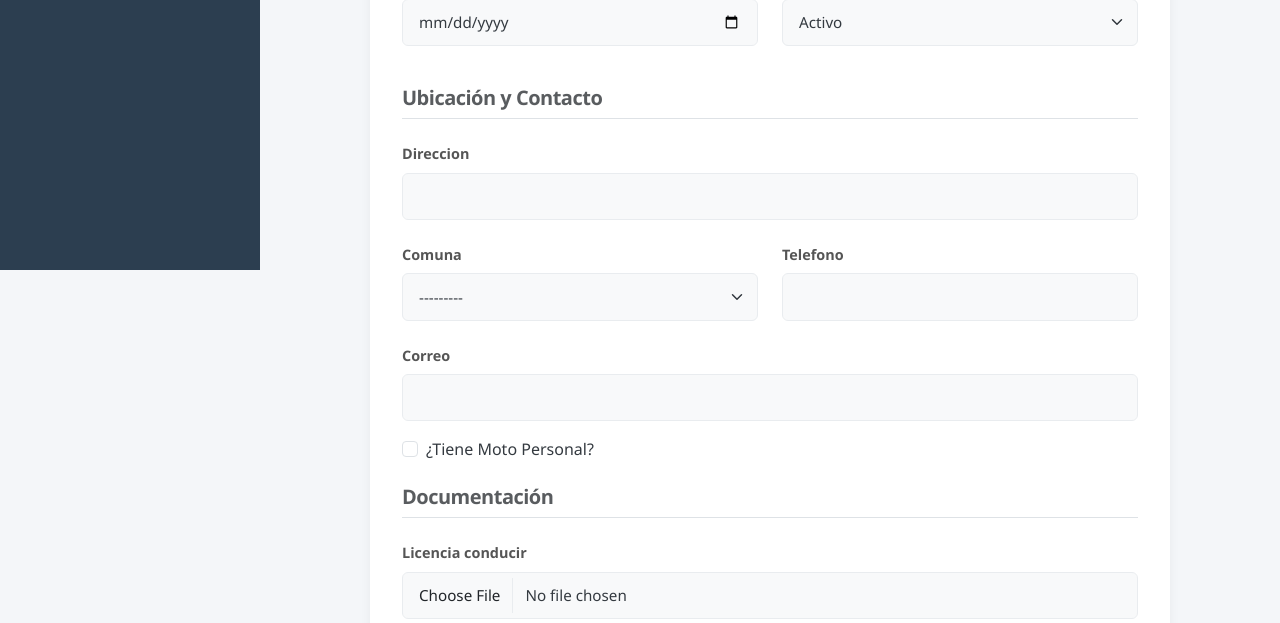
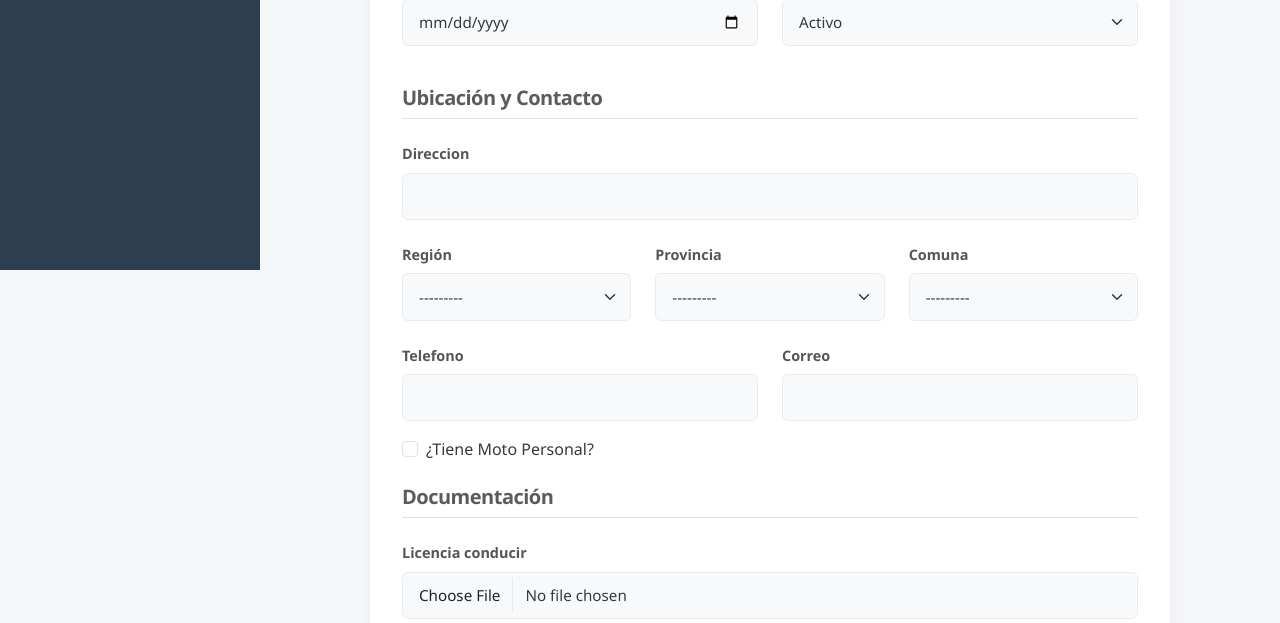
Before and after one commit to jlagosz/Proyecto_integrado, a Django app: page /motoristas/crear/ in a window 1280 px wide. Shown: the part 530-1153 px from the top of the page. Run offline with Django 5.2, Linux system fonts and the light colour scheme; a user stored in the database is signed in; tables that the repository leaves empty hold one stand-in row (values such as "Sample post"); parts of the project's set-up code (start-up, migrations or seed data) failed here and were passed over.

Commit message:
Se arreglo el funcionamiento de  Region, Provincia y Comuna

```diff
--- a/Templates/discopro/Motorista/motorista_form.html
+++ b/Templates/discopro/Motorista/motorista_form.html
@@ -18,7 +18,7 @@
         </div>
 
         <div class="form-card-body">
-            <form method="post" enctype="multipart/form-data">
+            <form method="post" enctype="multipart/form-data" id="motoristaForm">
                 {% csrf_token %}
 
                 {% if form.non_field_errors %}
@@ -26,6 +26,7 @@
                 {% endif %}
 
                 <h5 class="text-muted mb-3 pb-2 border-bottom">Identificación Personal</h5>
+
                 <div class="row">
                   <div class="col-md-6">
                     <div class="mb-3">
@@ -92,13 +93,22 @@
                 </div>
 
                 <div class="row">
-                  <div class="col-md-6">
-                    <div class="mb-3">
+                    <div class="col-md-4 mb-3">
+                        <label class="form-label">{{ form.region.label }}</label>
+                        {{ form.region.as_widget }}
+                    </div>
+                    <div class="col-md-4 mb-3">
+                        <label class="form-label">{{ form.provincia.label }}</label>
+                        {{ form.provincia.as_widget }}
+                    </div>
+                    <div class="col-md-4 mb-3">
                         <label class="form-label">{{ form.comuna.label }}</label>
                         {{ form.comuna.as_widget }}
                         {% if form.comuna.errors %}<div class="text-danger">{{ form.comuna.errors }}</div>{% endif %}
                     </div>
                 </div>
+
+                <div class="row">
                   <div class="col-md-6">
                     <div class="mb-3">
                       <label class="form-label">{{ form.telefono.label }}</label>
@@ -106,12 +116,13 @@
                       {% if form.telefono.errors %}<div class="text-danger">{{ form.telefono.errors }}</div>{% endif %}
                     </div>
                   </div>
-                </div>
-
+                  <div class="col-md-6">
                     <div class="mb-3">
                       <label class="form-label">{{ form.correo.label }}</label>
                       {{ form.correo.as_widget }}
                       {% if form.correo.errors %}<div class="text-danger">{{ form.correo.errors }}</div>{% endif %}
+                    </div>
+                  </div>
                 </div>
 
                 <div class="mb-3 form-check">
@@ -163,13 +174,44 @@
     </div>
 </div>
 
+<script src="https://code.jquery.com/jquery-3.6.0.min.js"></script>
 <script>
-    document.addEventListener('DOMContentLoaded', function() {
-        document.querySelectorAll('select').forEach(function(select) {
-            select.classList.add('form-select');
+    // URLs desde Django
+    const urlProvincias = "{% url 'ajax_load_provincias' %}";
+    const urlComunas = "{% url 'ajax_load_comunas' %}";
+
+    // 1. Cambio en REGIÓN
+    $("#id_region").change(function () {
+        const regionId = $(this).val();
+
+        $.ajax({
+            url: urlProvincias,
+            data: { 'region': regionId },
+            success: function (data) {
+                let html_data = '<option value="">---------</option>';
+                data.forEach(function (provincia) {
+                    html_data += `<option value="${provincia.idProvincia}">${provincia.nombreProvincia}</option>`;
                 });
-        document.querySelectorAll('input[type="text"], input[type="email"]').forEach(function(input) {
-            input.classList.add('form-control');
+                $("#id_provincia").html(html_data);
+                $("#id_comuna").html('<option value="">---------</option>');
+            }
+        });
+    });
+
+    // 2. Cambio en PROVINCIA
+    $("#id_provincia").change(function () {
+        const provinciaId = $(this).val();
+
+        $.ajax({
+            url: urlComunas,
+            data: { 'provincia': provinciaId },
+            success: function (data) {
+                let html_data = '<option value="">---------</option>';
+                data.forEach(function (comuna) {
+                    html_data += `<option value="${comuna.idComuna}">${comuna.nombreComuna}</option>`;
+                });
+                $("#id_comuna").html(html_data);
+            }
         });
     });
 </script>
--- a/discopro/forms.py
+++ b/discopro/forms.py
@@ -4,7 +4,7 @@ from .models import (
     Farmacia, Motorista, Moto, ContactoEmergencia,
     AsignacionFarmacia, AsignacionMoto, Documentacion, DocumentacionMoto,
     Mantenimiento, TipoMovimiento, Movimiento,
-    Usuario, Rol
+    Usuario, Rol, Region, Provincia, Comuna
 )
 
 # --- WIDGETS NATIVOS ---
@@ -102,12 +102,25 @@ class UsuarioForm(forms.ModelForm):
         return user
 
 # --- FORMULARIOS MODULOS ---
+# --- Farmacia ---
+class FarmaciaForm(forms.ModelForm):
+    region = forms.ModelChoiceField(
+        queryset=Region.objects.all(),
+        label="Región",
+        widget=forms.Select(attrs={'class': 'form-select'}),
+        required=False
+    )
+    provincia = forms.ModelChoiceField(
+        queryset=Provincia.objects.none(),
+        label="Provincia",
+        widget=forms.Select(attrs={'class': 'form-select'}),
+        required=False
+    )
 
-class FarmaciaForm(forms.ModelForm):
     class Meta:
         model = Farmacia
         fields = [
-            'nombre', 'direccion', 'comuna',
+            'nombre', 'direccion', 'region', 'provincia', 'comuna',
             'horario_apertura', 'horario_cierre', 'telefono',
             'latitud', 'longitud'
         ]
@@ -122,14 +135,57 @@ class FarmaciaForm(forms.ModelForm):
             'horario_cierre': NativeTimeInput(),
         }
 
+    def __init__(self, *args, **kwargs):
+        super().__init__(*args, **kwargs)
+
+        self.fields['comuna'].queryset = Comuna.objects.none()
+
+        if 'region' in self.data:
+            try:
+                region_id = int(self.data.get('region'))
+                self.fields['provincia'].queryset = Provincia.objects.filter(region_id=region_id).order_by('nombreProvincia')
+            except (ValueError, TypeError):
+                pass
+
+        if 'provincia' in self.data:
+            try:
+                provincia_id = int(self.data.get('provincia'))
+                self.fields['comuna'].queryset = Comuna.objects.filter(provincia_id=provincia_id).order_by('nombreComuna')
+            except (ValueError, TypeError):
+                pass
+
+        if self.instance.pk and self.instance.comuna:
+            self.fields['comuna'].queryset = Comuna.objects.filter(provincia=self.instance.comuna.provincia)
+            self.fields['provincia'].queryset = Provincia.objects.filter(region=self.instance.comuna.provincia.region)
+
+            self.initial['comuna'] = self.instance.comuna
+            self.initial['provincia'] = self.instance.comuna.provincia
+            self.initial['region'] = self.instance.comuna.provincia.region
+
 class MotoristaForm(forms.ModelForm):
-    """Formulario para la gestión de Motoristas."""
+    # Campos "ficticios" para el filtrado visual
+    region = forms.ModelChoiceField(
+        queryset=Region.objects.all(),
+        label="Región",
+        widget=forms.Select(attrs={'class': 'form-select'}),
+        required=False
+    )
+    provincia = forms.ModelChoiceField(
+        queryset=Provincia.objects.none(),
+        label="Provincia",
+        widget=forms.Select(attrs={'class': 'form-select'}),
+        required=False
+    )
+
     class Meta:
         model = Motorista
         fields = [
             'codigo',
             'rut', 'pasaporte', 'nombres', 'apellido_paterno', 'apellido_materno',
-            'fecha_nacimiento', 'direccion', 'comuna', 'telefono', 'correo',
+            'fecha_nacimiento',
+            'region', 'provincia',
+            'comuna', 'direccion',
+            'telefono', 'correo',
             'incluye_moto_personal',
             'estado',
             'licencia_conducir', 'fecha_ultimo_control', 'fecha_proximo_control'
@@ -152,6 +208,34 @@ class MotoristaForm(forms.ModelForm):
             'fecha_proximo_control': NativeDateInput(attrs={'class': 'form-control'}),
         }
 
+    def __init__(self, *args, **kwargs):
+        super().__init__(*args, **kwargs)
+
+
+        self.fields['comuna'].queryset = Comuna.objects.none()
+
+        if 'region' in self.data:
+            try:
+                region_id = int(self.data.get('region'))
+                self.fields['provincia'].queryset = Provincia.objects.filter(region_id=region_id).order_by('nombreProvincia')
+            except (ValueError, TypeError):
+                pass
+
+        if 'provincia' in self.data:
+            try:
+                provincia_id = int(self.data.get('provincia'))
+                self.fields['comuna'].queryset = Comuna.objects.filter(provincia_id=provincia_id).order_by('nombreComuna')
+            except (ValueError, TypeError):
+                pass
+
+        if self.instance.pk and self.instance.comuna:
+            self.fields['comuna'].queryset = Comuna.objects.filter(provincia=self.instance.comuna.provincia)
+            self.fields['provincia'].queryset = Provincia.objects.filter(region=self.instance.comuna.provincia.region)
+
+            self.initial['comuna'] = self.instance.comuna
+            self.initial['provincia'] = self.instance.comuna.provincia
+            self.initial['region'] = self.instance.comuna.provincia.region
+
 class MotoForm(forms.ModelForm):
     """Formulario para la gestión de Motos."""
     class Meta:
@@ -169,25 +253,6 @@ class MotoForm(forms.ModelForm):
             'numero_chasis': forms.TextInput(attrs={'class': 'form-control'}),
             'motor': forms.TextInput(attrs={'class': 'form-control'}),
             'propietario': forms.Select(attrs={'class': 'form-select'}),
-        }
-class AsignacionFarmaciaForm(forms.ModelForm):
-    """Formulario para asignar una Farmacia a un Motorista."""
-    class Meta:
-        model = AsignacionFarmacia
-        fields = ['farmacia', 'observaciones']
-        widgets = {
-            'farmacia': forms.Select(attrs={'class': 'form-select'}),
-            'observaciones': forms.Textarea(attrs={'class': 'form-control', 'rows': 3}),
-        }
-
-class AsignacionMotoForm(forms.ModelForm):
-    """Formulario para asignar una Moto a un Motorista."""
-    class Meta:
-        model = AsignacionMoto
-        fields = ['motorista', 'estado']
-        widgets = {
-            'motorista': forms.Select(attrs={'class': 'form-select'}),
-            'estado': forms.TextInput(attrs={'class': 'form-control'}),
         }
 
 class ContactoEmergenciaForm(forms.ModelForm):
@@ -234,6 +299,7 @@ class MantenimientoForm(forms.ModelForm):
             'factura': forms.FileInput(attrs={'class': 'form-control'}),
         }
 
+# --- Movimientos ---
 class TipoMovimientoForm(forms.ModelForm):
     """Formulario para gestionar los tipos de movimiento."""
     class Meta:
@@ -276,6 +342,26 @@ class MovimientoForm(forms.ModelForm):
             # Es un padre: Es obligatorio
             self.fields['numero_despacho'].required = True
 
+# --- ASIGNACIONES ---
+class AsignacionFarmaciaForm(forms.ModelForm):
+    """Formulario para asignar una Farmacia a un Motorista."""
+    class Meta:
+        model = AsignacionFarmacia
+        fields = ['farmacia', 'observaciones']
+        widgets = {
+            'farmacia': forms.Select(attrs={'class': 'form-select'}),
+            'observaciones': forms.Textarea(attrs={'class': 'form-control', 'rows': 3}),
+        }
+
+class AsignacionMotoForm(forms.ModelForm):
+    """Formulario para asignar una Moto a un Motorista."""
+    class Meta:
+        model = AsignacionMoto
+        fields = ['motorista', 'estado']
+        widgets = {
+            'motorista': forms.Select(attrs={'class': 'form-select'}),
+            'estado': forms.TextInput(attrs={'class': 'form-control'}),
+        }
 
 class LoginForm(forms.Form):
     """Formulario simple para el inicio de sesión."""
--- a/discopro/views.py
+++ b/discopro/views.py
@@ -10,6 +10,7 @@ from django.http import HttpRequest
 from django.utils import timezone
 from collections import defaultdict
 from datetime import timedelta
+from django.http import JsonResponse
 
 # --- AUTENTICACIÓN NATIVA DE DJANGO ---
 from django.contrib.auth import login, logout, authenticate
@@ -33,7 +34,7 @@ from .forms import (
 # Importamos Modelos
 from .models import (
     Farmacia, Motorista, Moto, AsignacionFarmacia, AsignacionMoto, DocumentacionMoto, Mantenimiento,
-    ContactoEmergencia, TipoMovimiento, Movimiento, Usuario, Rol
+    ContactoEmergencia, TipoMovimiento, Movimiento, Usuario, Rol, Provincia, Comuna
 )
 
 # --- VISTAS DE LOGIN/LOGOUT (NATIVAS) ---
@@ -639,3 +640,15 @@ class TramoDeleteView(LoginRequiredMixin, DeleteView):
 
     def get_success_url(self):
         return reverse_lazy('movimiento_detalle', kwargs={'pk': self.object.movimiento_padre.pk})
+
+
+# --- VISTAS AJAX (Para Selects Dependientes) ---
+def load_provincias(request):
+    region_id = request.GET.get('region')
+    provincias = Provincia.objects.filter(region_id=region_id).order_by('nombreProvincia')
+    return JsonResponse(list(provincias.values('idProvincia', 'nombreProvincia')), safe=False)
+
+def load_comunas(request):
+    provincia_id = request.GET.get('provincia')
+    comunas = Comuna.objects.filter(provincia_id=provincia_id).order_by('nombreComuna')
+    return JsonResponse(list(comunas.values('idComuna', 'nombreComuna')), safe=False)
--- a/mi_proyecto/urls.py
+++ b/mi_proyecto/urls.py
@@ -68,6 +68,10 @@ urlpatterns = [
     # --- REPORTES ---
     path('movimientos/reportes/', views.ReporteMovimientosView.as_view(), name='reporte_movimientos'),
     path('movimientos/reportes/pdf/', views.ExportarReportePDFView.as_view(), name='reporte_pdf'),
+
+    # --- AJAX SELECTS DEPENDIENTES ---
+    path('ajax/load-provincias/', views.load_provincias, name='ajax_load_provincias'),
+    path('ajax/load-comunas/', views.load_comunas, name='ajax_load_comunas'),
 ]
 
 if settings.DEBUG:
```
Also changed, not shown: Templates/discopro/Farmacia/farmacia_form.html (+52 -9 lines), cargar_datos_chile.py (added, +86 -0 lines). Lines whose indentation alone changed are shown as unchanged.
